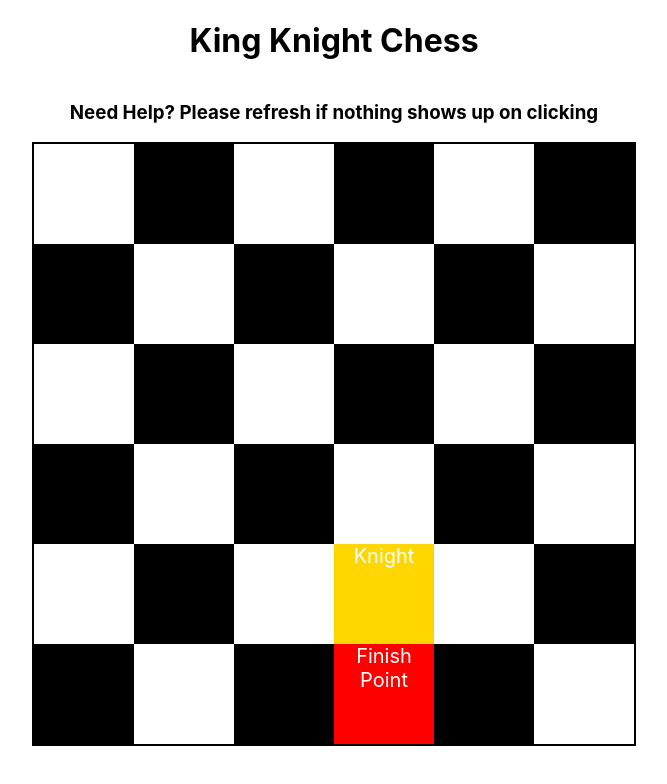
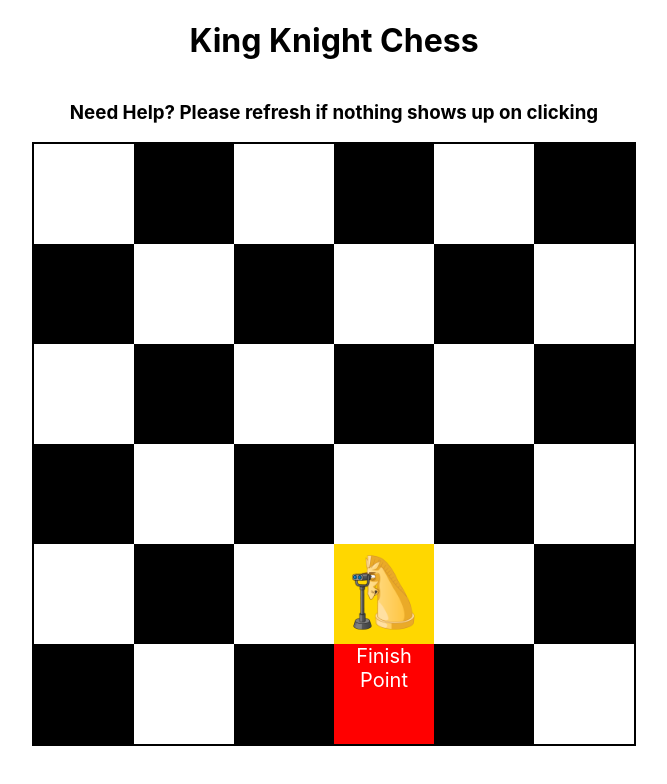
Before and after one commit to gaurav7700/chessgame, a React (Create React App) app: page / in a window 1280 px wide. Shown: the top 784 px of the page, without its empty margins (306-973 px from the left). Built offline with nearby package versions, Linux system fonts and the light colour scheme.

Commit message:
make it better

```diff
--- a/src/pages/Chess.jsx
+++ b/src/pages/Chess.jsx
@@ -259,7 +259,7 @@ const Chess = () => {
                       findmoves();
                     }}
                   >
-                    Knight
+                   <img style={{width:"100px", height:"100px"}} src={knight}alt="knight" />
 
                   </div>
                 </>
```
